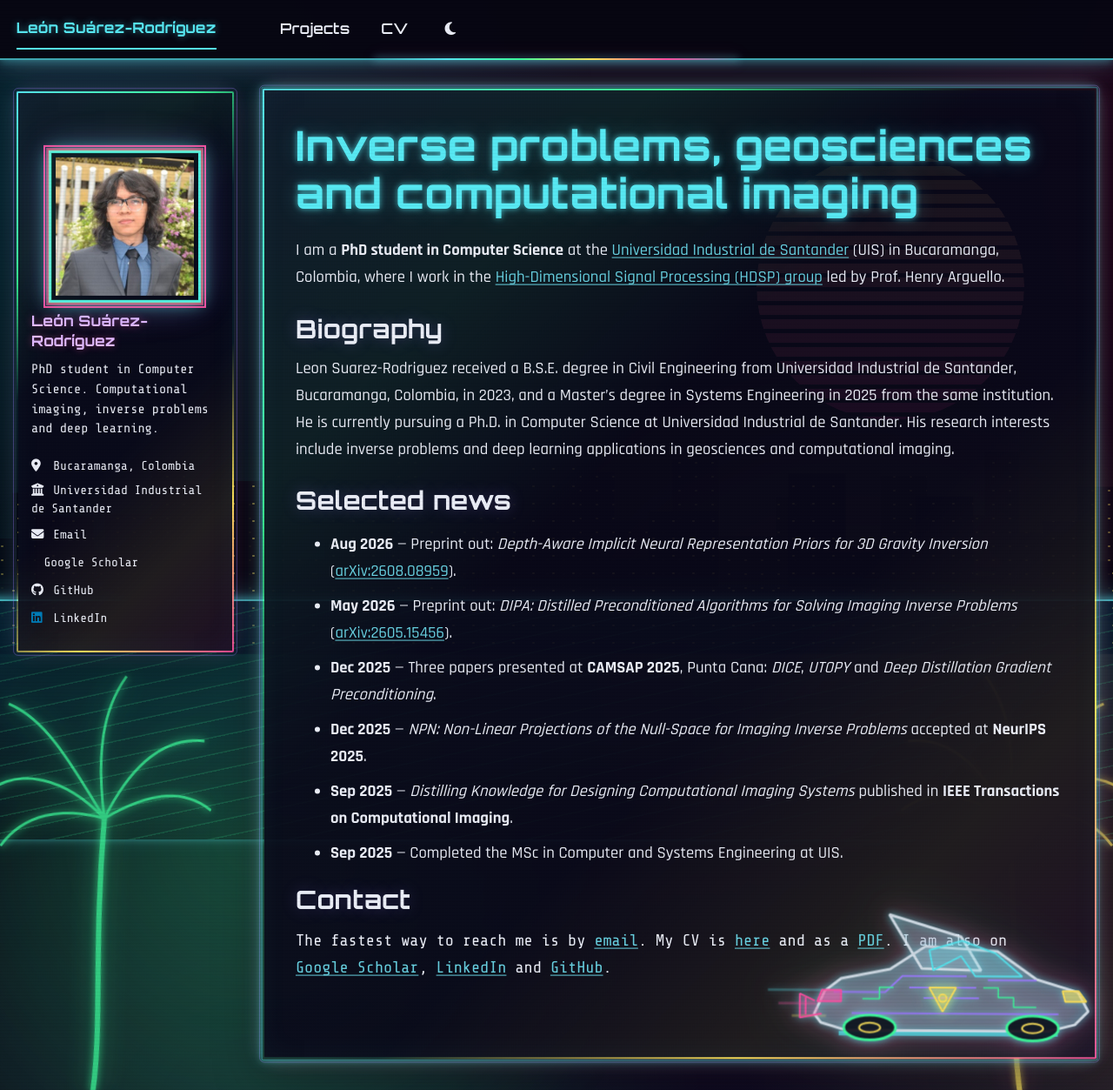
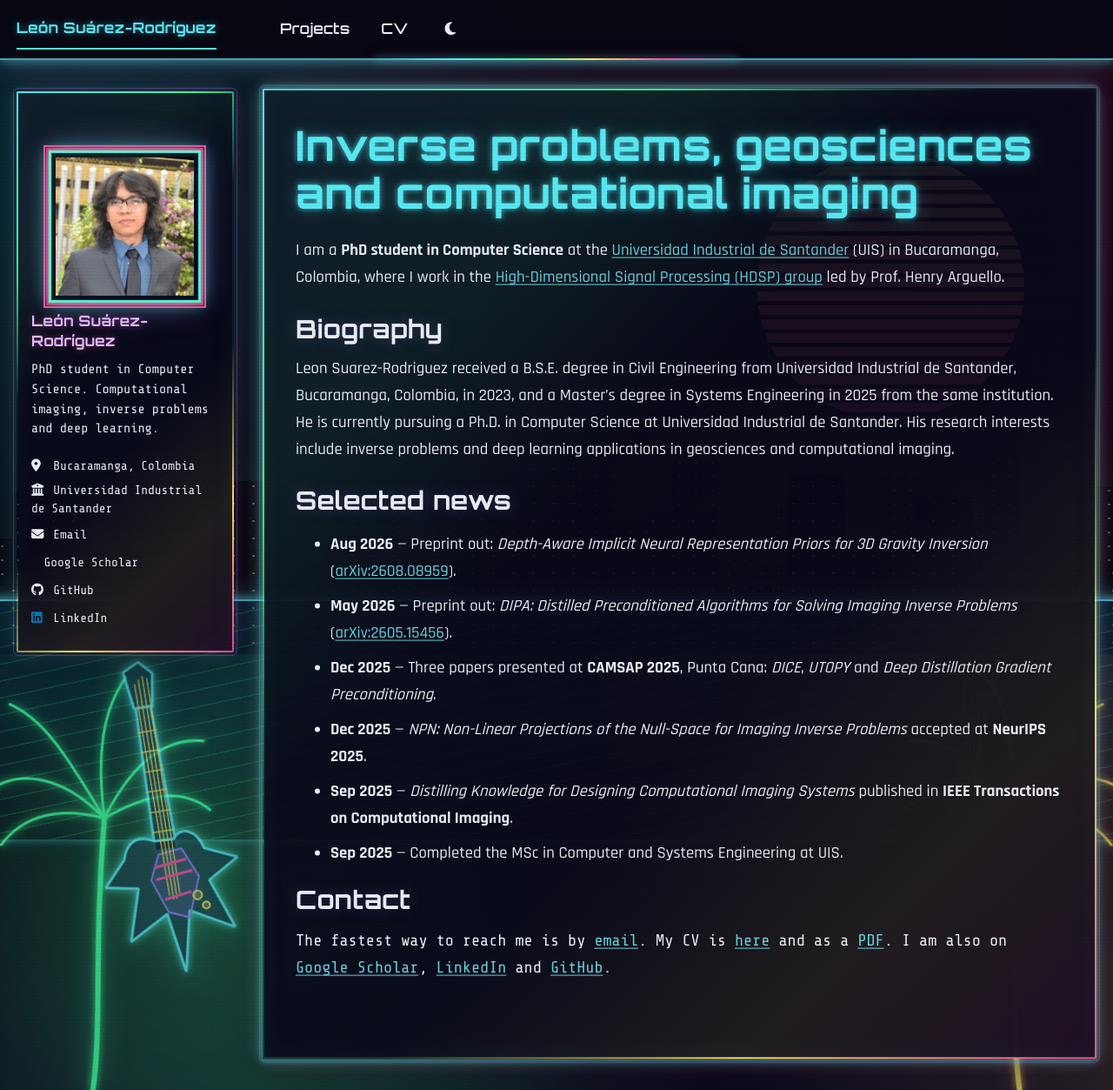
Before and after one commit to leonsuarez24/leonsuarez24.github.io, a Jekyll site: the page built from _pages/about.md, in a window 1280 px wide and 1253 px high. Shown: the whole window at 87% size. Built offline with Jekyll 4.4.1, drawn with Linux system fonts in a browser that asks for light colours; a style sheet for code colours, icons or effects is not loaded.

Commit message:
removed car

```diff
--- a/_layouts/default.html
+++ b/_layouts/default.html
@@ -33,34 +33,35 @@ layout: compress
         </g>
       </svg>
 
+      <svg class="synth-guitar synth-guitar--left" viewBox="0 0 170 440" xmlns="http://www.w3.org/2000/svg" focusable="false">
+        <g stroke="currentColor" stroke-linecap="square" stroke-linejoin="bevel">
+          <path class="guitar-head" d="M73 55L67 12L86 3L100 18L94 56Z"/>
+          <path class="guitar-neck" d="M75 55L71 221L96 221L92 55Z"/>
+          <path class="guitar-body" d="M72 209C54 199 40 204 34 225L8 253L45 260L27 319L73 294L84 363L99 294L148 321L127 263L163 242L127 226C121 203 104 197 94 210Z"/>
+          <path class="guitar-pickguard" d="M74 225L101 222L116 257L98 302L75 292L61 253Z"/>
+          <path class="guitar-strings" d="M78 28L79 273M83 23L83 278M88 20L87 278M93 23L91 272"/>
+          <path class="guitar-frets" d="M73 83H94M73 106H94M73 129H95M72 152H95M72 176H96M72 199H96"/>
+          <path class="guitar-pickups" d="M69 239L103 235M68 253L108 249M75 277L103 273"/>
+          <circle class="guitar-knob" cx="111" cy="278" r="5"/>
+          <circle class="guitar-knob" cx="119" cy="291" r="4"/>
+        </g>
+      </svg>
+
+      <svg class="synth-guitar synth-guitar--right" viewBox="0 0 170 440" xmlns="http://www.w3.org/2000/svg" focusable="false">
+        <g stroke="currentColor" stroke-linecap="square" stroke-linejoin="bevel">
+          <path class="guitar-head" d="M73 55L67 12L86 3L100 18L94 56Z"/>
+          <path class="guitar-neck" d="M75 55L71 221L96 221L92 55Z"/>
+          <path class="guitar-body" d="M72 209C54 199 40 204 34 225L8 253L45 260L27 319L73 294L84 363L99 294L148 321L127 263L163 242L127 226C121 203 104 197 94 210Z"/>
+          <path class="guitar-pickguard" d="M74 225L101 222L116 257L98 302L75 292L61 253Z"/>
+          <path class="guitar-strings" d="M78 28L79 273M83 23L83 278M88 20L87 278M93 23L91 272"/>
+          <path class="guitar-frets" d="M73 83H94M73 106H94M73 129H95M72 152H95M72 176H96M72 199H96"/>
+          <path class="guitar-pickups" d="M69 239L103 235M68 253L108 249M75 277L103 273"/>
+          <circle class="guitar-knob" cx="111" cy="278" r="5"/>
+          <circle class="guitar-knob" cx="119" cy="291" r="4"/>
+        </g>
+      </svg>
+
     </div>
-
-    <svg class="synth-car" viewBox="0 0 360 170" xmlns="http://www.w3.org/2000/svg" aria-hidden="true" focusable="false">
-      <g class="car-trails" fill="none" stroke-linecap="square">
-        <path d="M62 94H7"/>
-        <path d="M60 108H18"/>
-        <path d="M65 121H32"/>
-      </g>
-      <g fill="none" stroke-linecap="square" stroke-linejoin="bevel">
-        <path class="car-underglow" d="M82 139H306"/>
-        <path class="car-body" d="M54 119L65 95L82 82L133 72L170 48L245 53L286 82L329 95L340 115L326 129L298 136H88L61 128Z"/>
-        <path class="car-wing" d="M166 71L132 15L207 38L228 73Z"/>
-        <path class="car-glass" d="M174 52L208 42L243 55L271 79H222L207 58L178 73Z"/>
-        <path class="car-detail" d="M75 96H128L146 79H212M236 83H285M154 91H222M169 102H194M200 102H225M94 118H308"/>
-        <path class="car-circuit" d="M231 91H246V101H262V111H285M136 91H122V103H105"/>
-        <path class="car-light car-light--front" d="M313 94H330L338 105H316Z"/>
-        <path class="car-light car-light--rear" d="M62 94H82V106H57Z"/>
-        <path class="car-thruster" d="M54 105L39 98V123L61 119M45 103V119"/>
-        <ellipse class="car-wheel" cx="112" cy="133" rx="27" ry="13"/>
-        <ellipse class="car-wheel" cx="282" cy="133" rx="27" ry="13"/>
-        <ellipse class="car-hub" cx="112" cy="133" rx="11" ry="5"/>
-        <ellipse class="car-hub" cx="282" cy="133" rx="11" ry="5"/>
-        <g class="car-flux">
-          <path d="M174 91L188 116L202 91Z"/>
-          <circle cx="188" cy="102" r="4"/>
-        </g>
-      </g>
-    </svg>
 
     {% include browser-upgrade.html %}
     {% include masthead.html %}
--- a/_sass/layout/_synthwave.scss
+++ b/_sass/layout/_synthwave.scss
@@ -265,99 +265,67 @@ a:hover {
   transform: scaleX(-1) rotate(-3deg);
 }
 
-.synth-car {
-  position: fixed;
-  right: clamp(-0.75rem, 1vw, 1rem);
-  bottom: clamp(0.5rem, 2vh, 1.4rem);
+.synth-guitar {
+  position: absolute;
+  bottom: 4vh;
   z-index: 4;
-  width: clamp(270px, 31vw, 440px);
+  height: min(46vh, 440px);
+  width: auto;
   overflow: visible;
-  opacity: var(--car-alpha);
-  filter: var(--car-glow);
-  transform: translate3d(0, 0, 0);
+  opacity: var(--guitar-alpha);
   will-change: transform;
-  pointer-events: none;
-  contain: layout style;
-  animation: synth-car-cruise 5.5s ease-in-out infinite alternate;
 }
 
-.synth-car path,
-.synth-car circle,
-.synth-car ellipse {
+.synth-guitar path,
+.synth-guitar circle {
   vector-effect: non-scaling-stroke;
 }
 
-.car-body {
-  stroke: var(--car-metal);
+.guitar-head,
+.guitar-neck,
+.guitar-body {
   stroke-width: 3;
-  fill: var(--car-body-fill);
+  fill: var(--guitar-body-fill);
 }
 
-.car-wing {
-  stroke: var(--car-metal);
-  stroke-width: 3;
-  fill: var(--car-wing-fill);
+.guitar-pickguard {
+  stroke: var(--neon-purple);
+  stroke-width: 2;
+  fill: var(--guitar-pickguard-fill);
 }
 
-.car-glass {
-  stroke: var(--neon-cyan);
-  stroke-width: 2;
-  fill: var(--car-glass-fill);
+.guitar-strings,
+.guitar-frets {
+  stroke: var(--neon-yellow);
+  stroke-width: 1.25;
+  fill: none;
 }
 
-.car-detail {
-  stroke: var(--neon-purple);
-  stroke-width: 2;
+.guitar-pickups {
+  stroke: var(--neon-pink);
+  stroke-width: 3;
+  fill: none;
 }
 
-.car-circuit {
-  stroke: var(--neon-green);
-  stroke-width: 1.5;
+.guitar-knob {
+  stroke: var(--neon-yellow);
+  stroke-width: 2;
+  fill: var(--guitar-knob-fill);
 }
 
-.car-wheel {
-  stroke: var(--neon-green);
-  stroke-width: 3;
-  fill: var(--car-wheel-fill);
+.synth-guitar--left {
+  left: clamp(1rem, 8vw, 8rem);
+  color: var(--neon-cyan);
+  filter: var(--guitar-cyan-glow);
+  animation: synth-guitar-left-float 6.8s ease-in-out infinite alternate;
 }
 
-.car-hub {
-  stroke: var(--neon-yellow);
-  stroke-width: 2;
+.synth-guitar--right {
+  right: clamp(0.5rem, 7vw, 7rem);
+  color: var(--neon-pink);
+  filter: var(--guitar-pink-glow);
+  animation: synth-guitar-right-float 7.6s ease-in-out -2.4s infinite alternate;
 }
-
-.car-light { stroke-width: 2; }
-.car-light--front { stroke: var(--neon-yellow); fill: var(--car-light-yellow); }
-.car-light--rear  { stroke: var(--neon-pink); fill: var(--car-light-pink); }
-
-.car-thruster {
-  stroke: var(--neon-pink);
-  stroke-width: 2;
-  fill: var(--car-thruster-fill);
-}
-
-.car-underglow {
-  stroke: var(--neon-cyan);
-  stroke-width: 5;
-  opacity: 0.72;
-}
-
-.car-flux {
-  stroke: var(--neon-yellow);
-  stroke-width: 2;
-  fill: var(--car-flux-fill);
-  filter: var(--car-flux-glow);
-}
-
-.car-trails {
-  stroke: var(--car-trail-color);
-  stroke-width: 3;
-  opacity: 0.55;
-  animation: synth-trail-pulse 1.4s ease-in-out infinite alternate;
-}
-
-.car-trails path:nth-child(2) { stroke: var(--neon-pink); }
-.car-trails path:nth-child(3) { stroke: var(--neon-yellow); }
 
 @keyframes synth-aurora-drift {
   from { transform: translate3d(-3%, 2%, 0) scale(0.96); }
@@ -369,14 +337,14 @@ a:hover {
   to   { transform: translate3d(2.5%, 0, 0); }
 }
 
-@keyframes synth-car-cruise {
-  from { transform: translate3d(-8px, 3px, 0) rotate(-0.35deg); }
-  to   { transform: translate3d(7px, -6px, 0) rotate(0.35deg); }
+@keyframes synth-guitar-left-float {
+  from { transform: translate3d(-5px, 5px, 0) rotate(-13deg); }
+  to   { transform: translate3d(6px, -8px, 0) rotate(-9deg); }
 }
 
-@keyframes synth-trail-pulse {
-  from { opacity: 0.28; }
-  to   { opacity: 0.88; }
+@keyframes synth-guitar-right-float {
+  from { transform: translate3d(5px, -4px, 0) rotate(12deg); }
+  to   { transform: translate3d(-6px, 8px, 0) rotate(8deg); }
 }
 
 .masthead { z-index: 3; }
@@ -929,12 +897,14 @@ blockquote {
   .synth-palm { height: 34vh; }
   .synth-palm--right { display: none; }
 
-  .synth-car {
-    right: -3.5rem;
-    bottom: 0.35rem;
-    width: 235px;
-    opacity: var(--car-alpha-mobile);
+  .synth-guitar {
+    bottom: 7vh;
+    height: min(35vh, 300px);
+    opacity: var(--guitar-alpha-mobile);
   }
+
+  .synth-guitar--left { left: -2.75rem; }
+  .synth-guitar--right { right: -2.75rem; }
 
   .page,
   .archive {
@@ -951,8 +921,7 @@ blockquote {
   .synth-scene,
   .synth-aurora,
   .synth-ocean,
-  .synth-car,
-  .car-trails,
+  .synth-guitar,
   .author__avatar::after,
   .page,
   .archive,
--- a/_sass/theme/_synthwave_dark.scss
+++ b/_sass/theme/_synthwave_dark.scss
@@ -105,20 +105,13 @@ html[data-theme="dark"] {
   --palm-alpha              : 0.74;
   --palm-green-glow         : drop-shadow(0 0 4px rgba(61, 255, 157, 0.88)) drop-shadow(0 0 14px rgba(61, 255, 157, 0.42));
   --palm-yellow-glow        : drop-shadow(0 0 4px rgba(255, 228, 92, 0.88)) drop-shadow(0 0 14px rgba(255, 79, 163, 0.36));
-  --car-alpha               : 0.96;
-  --car-alpha-mobile        : 0.72;
-  --car-glow                : drop-shadow(0 0 5px rgba(87, 232, 242, 0.82)) drop-shadow(0 0 15px rgba(255, 79, 163, 0.48)) drop-shadow(0 0 28px rgba(61, 255, 157, 0.20));
-  --car-metal               : #d7e2ec;
-  --car-body-fill           : rgba(154, 170, 190, 0.28);
-  --car-wing-fill           : rgba(185, 199, 216, 0.20);
-  --car-glass-fill          : rgba(87, 232, 242, 0.18);
-  --car-wheel-fill          : rgba(6, 5, 15, 0.88);
-  --car-light-yellow        : rgba(255, 228, 92, 0.62);
-  --car-light-pink          : rgba(255, 79, 163, 0.58);
-  --car-thruster-fill       : rgba(255, 79, 163, 0.24);
-  --car-flux-fill           : rgba(255, 228, 92, 0.18);
-  --car-flux-glow           : drop-shadow(0 0 4px rgba(255, 228, 92, 0.92)) drop-shadow(0 0 10px rgba(61, 255, 157, 0.38));
-  --car-trail-color         : #57e8f2;
+  --guitar-alpha            : 0.72;
+  --guitar-alpha-mobile     : 0.48;
+  --guitar-body-fill        : rgba(8, 7, 22, 0.64);
+  --guitar-pickguard-fill   : rgba(155, 123, 255, 0.16);
+  --guitar-knob-fill        : rgba(255, 228, 92, 0.24);
+  --guitar-cyan-glow        : drop-shadow(0 0 4px rgba(87, 232, 242, 0.90)) drop-shadow(0 0 15px rgba(61, 255, 157, 0.42));
+  --guitar-pink-glow        : drop-shadow(0 0 4px rgba(255, 79, 163, 0.92)) drop-shadow(0 0 16px rgba(255, 228, 92, 0.38));
   --author-name-color       : #e1baff;
   --city-fill               : #070713;
   --city-window             : rgba(255, 228, 92, 0.58);
--- a/_sass/theme/_synthwave_light.scss
+++ b/_sass/theme/_synthwave_light.scss
@@ -109,20 +109,13 @@ $sidebar-screen-min-width   : 1024px;
   --palm-alpha              : 0.34;
   --palm-green-glow         : drop-shadow(0 0 4px rgba(22, 138, 88, 0.38)) drop-shadow(0 0 12px rgba(22, 138, 88, 0.16));
   --palm-yellow-glow        : drop-shadow(0 0 4px rgba(181, 133, 0, 0.34)) drop-shadow(0 0 12px rgba(214, 63, 130, 0.14));
-  --car-alpha               : 0.68;
-  --car-alpha-mobile        : 0.48;
-  --car-glow                : drop-shadow(0 0 4px rgba(20, 133, 156, 0.34)) drop-shadow(0 0 12px rgba(214, 63, 130, 0.20));
-  --car-metal               : #657083;
-  --car-body-fill           : rgba(101, 112, 131, 0.13);
-  --car-wing-fill           : rgba(101, 112, 131, 0.10);
-  --car-glass-fill          : rgba(20, 133, 156, 0.11);
-  --car-wheel-fill          : rgba(246, 247, 251, 0.86);
-  --car-light-yellow        : rgba(181, 133, 0, 0.30);
-  --car-light-pink          : rgba(214, 63, 130, 0.26);
-  --car-thruster-fill       : rgba(214, 63, 130, 0.12);
-  --car-flux-fill           : rgba(181, 133, 0, 0.10);
-  --car-flux-glow           : drop-shadow(0 0 3px rgba(181, 133, 0, 0.46)) drop-shadow(0 0 8px rgba(22, 138, 88, 0.18));
-  --car-trail-color         : #14859c;
+  --guitar-alpha            : 0.38;
+  --guitar-alpha-mobile     : 0.25;
+  --guitar-body-fill        : rgba(246, 247, 251, 0.72);
+  --guitar-pickguard-fill   : rgba(112, 86, 214, 0.09);
+  --guitar-knob-fill        : rgba(181, 133, 0, 0.16);
+  --guitar-cyan-glow        : drop-shadow(0 0 4px rgba(20, 133, 156, 0.38)) drop-shadow(0 0 12px rgba(22, 138, 88, 0.18));
+  --guitar-pink-glow        : drop-shadow(0 0 4px rgba(214, 63, 130, 0.38)) drop-shadow(0 0 12px rgba(181, 133, 0, 0.16));
   --author-name-color       : #7f3aa2;
   --city-fill               : #c9cbe0;
   --city-window             : rgba(181, 133, 0, 0.34);
```
